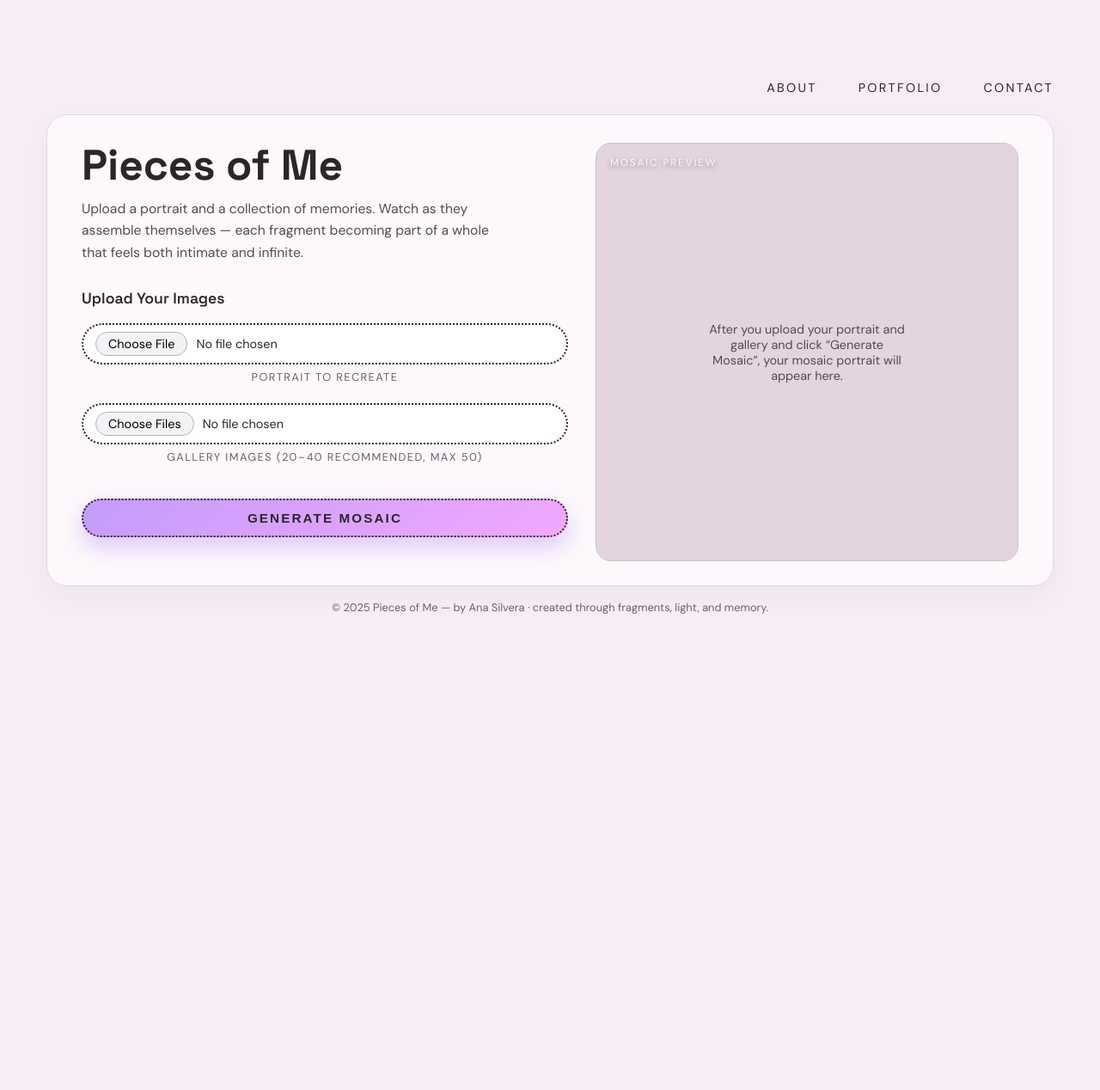
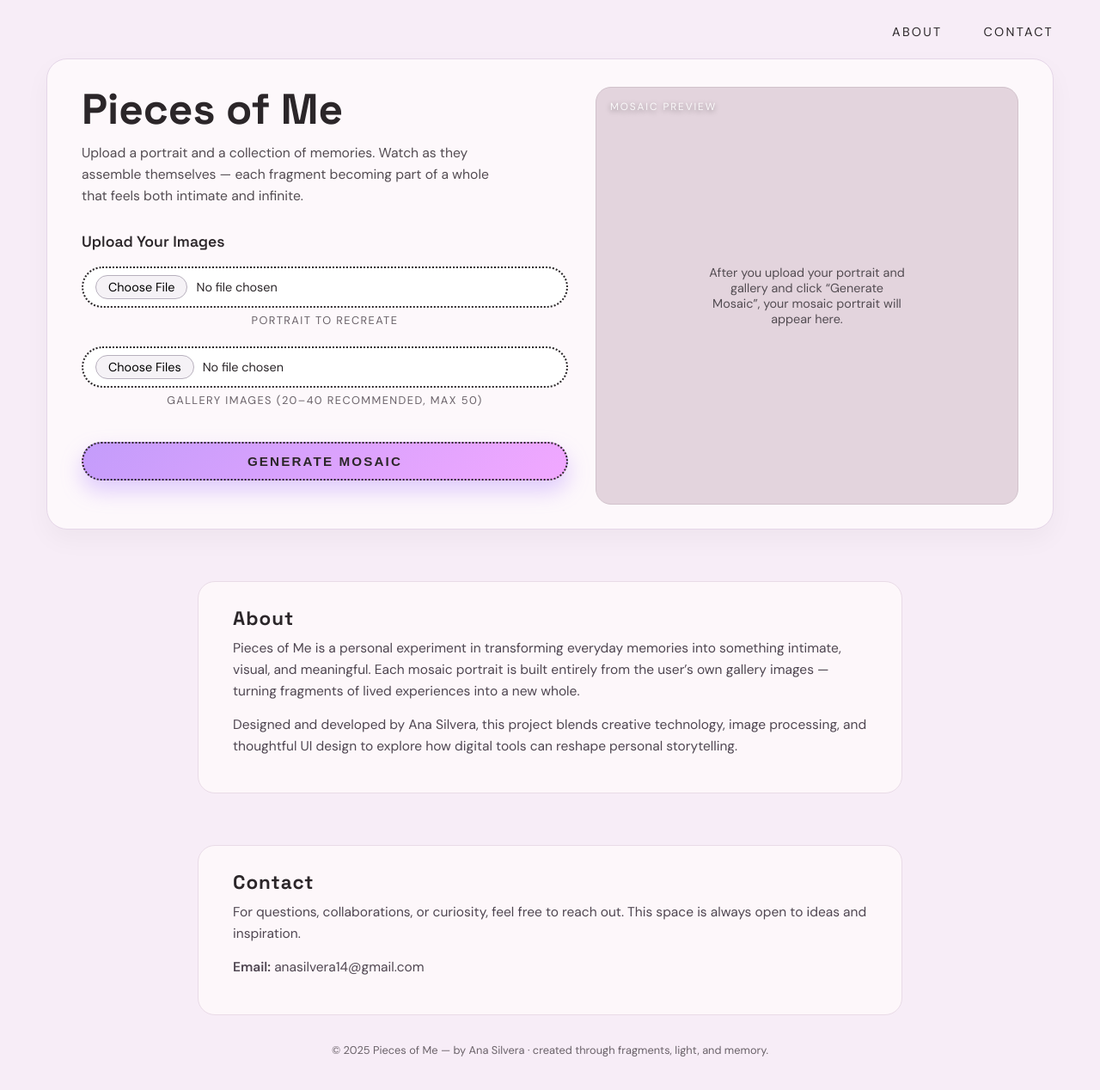
Before and after one commit to analusilvera14/pieces-of-me, a website: page public/mosaic_preview_v3.html in a window 1280 px wide. Shown: the whole page at 86% size. Before the commit the page ends 800 px from the top, so only its background shows below. Drawn offline with Linux system fonts and the light colour scheme.

Commit message:
Enhance HTML with About and Contact sections
Added new sections for About and Contact with relevant content.

```diff
--- a/public/mosaic_preview_v3.html
+++ b/public/mosaic_preview_v3.html
@@ -1,4 +1,3 @@
-
 <!DOCTYPE html>
 <html lang="en">
 <head>
@@ -29,7 +28,7 @@
     .page {
       width: 100%;
       max-width: 1220px;
-      padding: 28px 24px 20px;
+      padding: 28px 24px 40px;
     }
 
     /* TOP NAV */
@@ -47,6 +46,19 @@
       cursor: default;
     }
 
+    .top-nav .nav-link {
+      text-decoration: none;
+      color: #2b2629;
+      letter-spacing: 0.16em;
+      font-size: 0.9rem;
+      text-transform: uppercase;
+      transition: opacity 0.25s ease;
+    }
+
+    .top-nav .nav-link:hover {
+      opacity: 0.6;
+    }
+
     /* MAIN FRAME */
     .frame {
       background: #fdf8fb;
@@ -60,6 +72,9 @@
     }
 
     @media (max-width: 980px) {
+      body {
+        align-items: flex-start;
+      }
       .frame {
         grid-template-columns: 1fr;
         padding: 24px 20px 22px;
@@ -273,6 +288,35 @@
       text-decoration: underline;
     }
 
+    /* INFO SECTIONS */
+    .info-section {
+      margin: 60px auto 32px auto;
+      padding: 28px 40px;
+      max-width: 820px;
+      background: #fdf7fa;
+      border: 1px solid #e9dbe7;
+      border-radius: 20px;
+    }
+
+    .info-section h2 {
+      font-family: "Space Grotesk", system-ui, sans-serif;
+      font-size: 1.4rem;
+      margin-bottom: 8px;
+      letter-spacing: 1px;
+      color: #2b2629;
+    }
+
+    .info-section p {
+      font-size: 0.97rem;
+      color: #4f4651;
+      line-height: 1.6;
+      margin-bottom: 14px;
+    }
+
+    .contact-line {
+      margin-top: 8px;
+    }
+
     /* FOOTER */
     footer {
       margin-top: 16px;
@@ -286,9 +330,8 @@
   <div class="page">
     <!-- TOP NAV -->
     <nav class="top-nav">
-      <span>ABOUT</span>
-      <span>PORTFOLIO</span>
-      <span>CONTACT</span>
+      <a href="#about" class="nav-link">ABOUT</a>
+      <a href="#contact" class="nav-link">CONTACT</a>
     </nav>
 
     <!-- MAIN CARD -->
@@ -357,6 +400,32 @@
         </a>
       </div>
     </div>
+
+    <!-- ABOUT & CONTACT SECTIONS -->
+    <section id="about" class="info-section">
+      <h2>About</h2>
+      <p>
+        Pieces of Me is a personal experiment in transforming everyday memories into something
+        intimate, visual, and meaningful. Each mosaic portrait is built entirely from the user’s
+        own gallery images — turning fragments of lived experiences into a new whole.
+      </p>
+      <p>
+        Designed and developed by Ana Silvera, this project blends creative technology,
+        image processing, and thoughtful UI design to explore how digital tools can reshape
+        personal storytelling.
+      </p>
+    </section>
+
+    <section id="contact" class="info-section">
+      <h2>Contact</h2>
+      <p>
+        For questions, collaborations, or curiosity, feel free to reach out.
+        This space is always open to ideas and inspiration.
+      </p>
+      <p class="contact-line">
+        <strong>Email:</strong> anasilvera14@gmail.com
+      </p>
+    </section>
 
     <footer>
       © 2025 Pieces of Me — by Ana Silvera · created through fragments, light, and memory.
```
